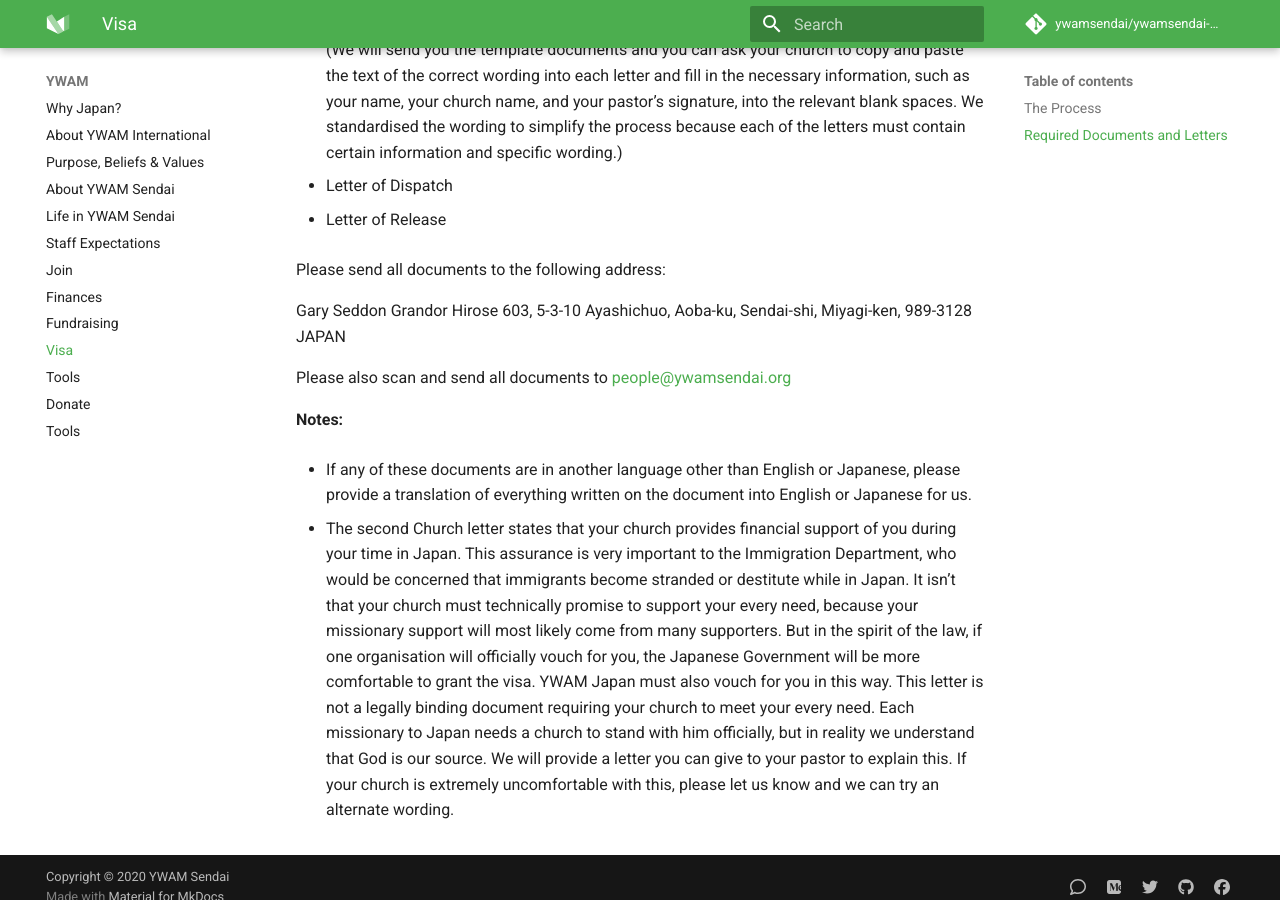
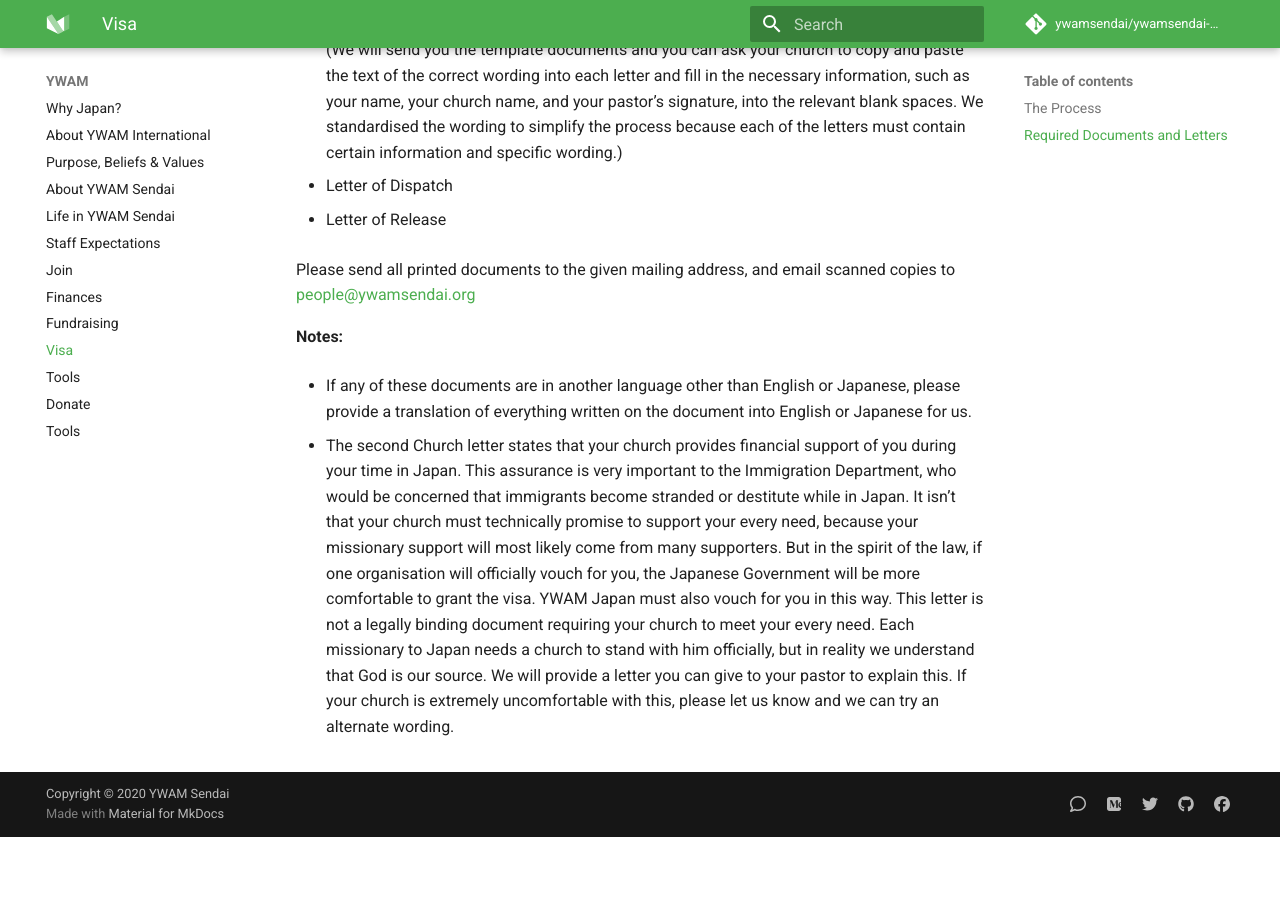
Before and after one commit to ywamsendai/ywamsendai-wiki, an MkDocs documentation site: the page built from docs/ywam/visa.md, in a window 1280 px wide and 900 px high, scrolled down 1284 px. Built offline with MkDocs 1.6.1 and Material for MkDocs 9.7.7, drawn with Linux system fonts in a browser that asks for light colours; comment, search, counter and statistics services are not loaded; after the commit the page ends 2121 px from its top, so only the background shows below that.

Commit message:
remove mailing address

```diff
--- a/docs/ywam/visa.md
+++ b/docs/ywam/visa.md
@@ -39,16 +39,7 @@
 
 * Letter of Release
 
-Please send all documents to the following address:
-
-Gary Seddon
-Grandor Hirose 603,
-5-3-10 Ayashichuo,
-Aoba-ku, Sendai-shi,
-Miyagi-ken, 989-3128
-JAPAN
-
-Please also scan and send all documents to people@ywamsendai.org
+Please send all printed documents to the given mailing address, and email scanned copies to people@ywamsendai.org
 
 **Notes:**
 
```
